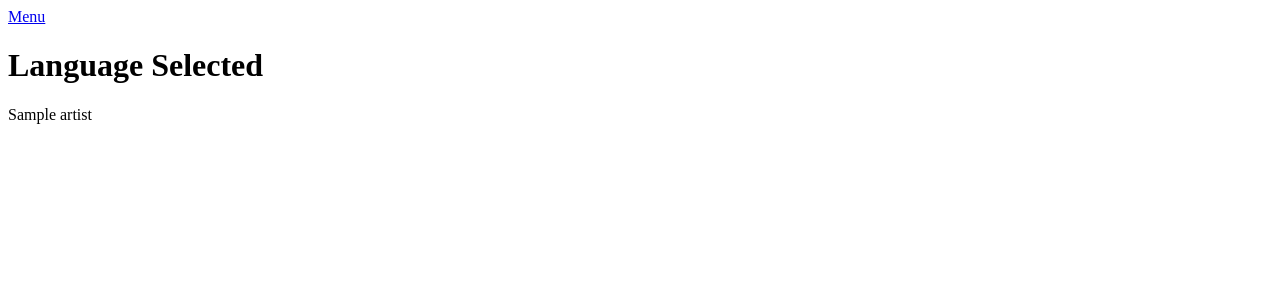
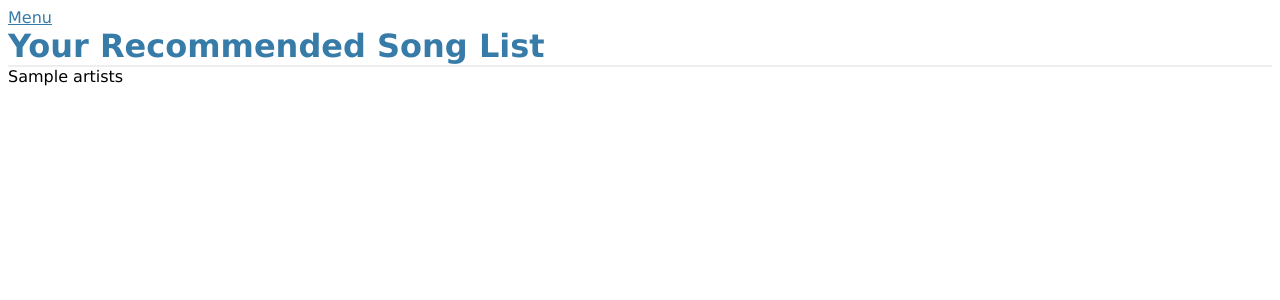
Before and after one commit to johnnychiuchiu/Music-Recommender, a Flask app: template web/templates/playlist.html in a window 1280 px wide. Shown: the top 300 px of the page. Run offline with Flask 2, Linux system fonts and the light colour scheme; the template is opened without the code that fills it: most values are stand-ins (such as "Sample title", 1, 10 or a date in 2020); parts of the project's set-up code (start-up, migrations or seed data) failed here and were passed over.

Commit message:
update current overall progress

```diff
--- a/app.py
+++ b/app.py
@@ -4,6 +4,7 @@ import sqlite3
 from flask import request, render_template
 from form.multiselect import ArtistForm
 from web import app
+from src.models.ubcf import collaborativeFiltering
 
 # Create view into index page that uses data queried from Track database
 # and inserts it into the msiapp/templates/index.html template
@@ -29,7 +30,20 @@ def current():
         print("POST request and form is valid")
         artist = form.artist.data
         print("languages in wsgi.py: %s" % request.form['artist'])
-        return render_template('playlist.html', artist=artist)
+
+        # run model
+        cf = collaborativeFiltering()
+        song_df = cf.readSongData(1000)
+        song_reshape, ratings = cf.utilityMatrix(song_df)
+        # song_reshape, ratings = cf.createNewObs(['Daft Punk', 'John Mayer', 'Hot Chip', 'Coldplay'],
+        #                                         song_reshape, 'Johnny')
+        song_reshape, ratings = cf.createNewObsSong(artist, song_df, song_reshape, 'Johnny')
+
+        user_prediction = cf.predict_fast_simple(ratings, kind='user')
+        user_overall_recommend = cf.get_overall_recommend(ratings, song_reshape, user_prediction, top_n=10)
+        user_recommend_johnny = cf.get_user_recommend('Johnny', user_overall_recommend, song_df)
+
+        return render_template('playlist.html', artists=user_recommend_johnny.to_html())
     else:
         return render_template('select_form.html', form=form)
 
--- a/form/multiselect.py
+++ b/form/multiselect.py
@@ -12,6 +12,10 @@ conn = sqlite3.connect(path)
 cursor = conn.execute('SELECT DISTINCT title, artist_name FROM Song limit 100;')
 data = [(str(i), song[0]+'----- '+song[1]) for i, song in enumerate(cursor.fetchall())]
 
+# cursor = conn.execute('SELECT DISTINCT artist_name FROM Song limit 100;')
+# data = [(str(i), artist[0]) for i, artist in enumerate(cursor.fetchall())]
+
+
 class ArtistForm(Form):
     artist = SelectMultipleField(
         u'Pick Things!',
--- /dev/null
+++ b/web/static/style.css
@@ -0,0 +1,30 @@
+body            { font-family: "Lucida Sans Unicode", "Lucida Grande", sans-serif;}
+a, h1, h2       { color: #377ba8; }
+h1, h2          { margin: 0; }
+h1              { border-bottom: 2px solid #eee; }
+h2              { font-size: 1.2em; }
+
+table.dataframe, .dataframe th, .dataframe td {
+  border: none;
+  border-bottom: 1px solid #C8C8C8;
+  border-collapse: collapse;
+  text-align:left;
+  padding: 10px;
+  margin-bottom: 40px;
+  font-size: 0.9em;
+}
+
+.male th {
+    background-color: #add8e6;
+    color: white;
+}
+
+.female th {
+    background-color: #77dd77;
+    color: white;
+}
+
+tr:nth-child(odd)		{ background-color:#eee; }
+tr:nth-child(even)	{ background-color:#fff; }
+
+tr:hover            { background-color: #ffff99;}
--- a/web/templates/playlist.html
+++ b/web/templates/playlist.html
@@ -2,14 +2,17 @@
 <html lang="en">
 <head>
     <meta charset="UTF-8">
+    <link rel=stylesheet type=text/css href="{{ url_for('static', filename='style.css') }}">
     <title>Music Recommender</title>
 </head>
 <body>
     <div><a href="/current">Menu</a></div>
 
-    <h1>Language Selected</h1>
+    <h1>
+         <a>Your Recommended Song List</a>
+    </h1>
 
-    <div>{{ artist }}</div>
+   {{artists | safe}}
 
 </body>
 </html>
```
